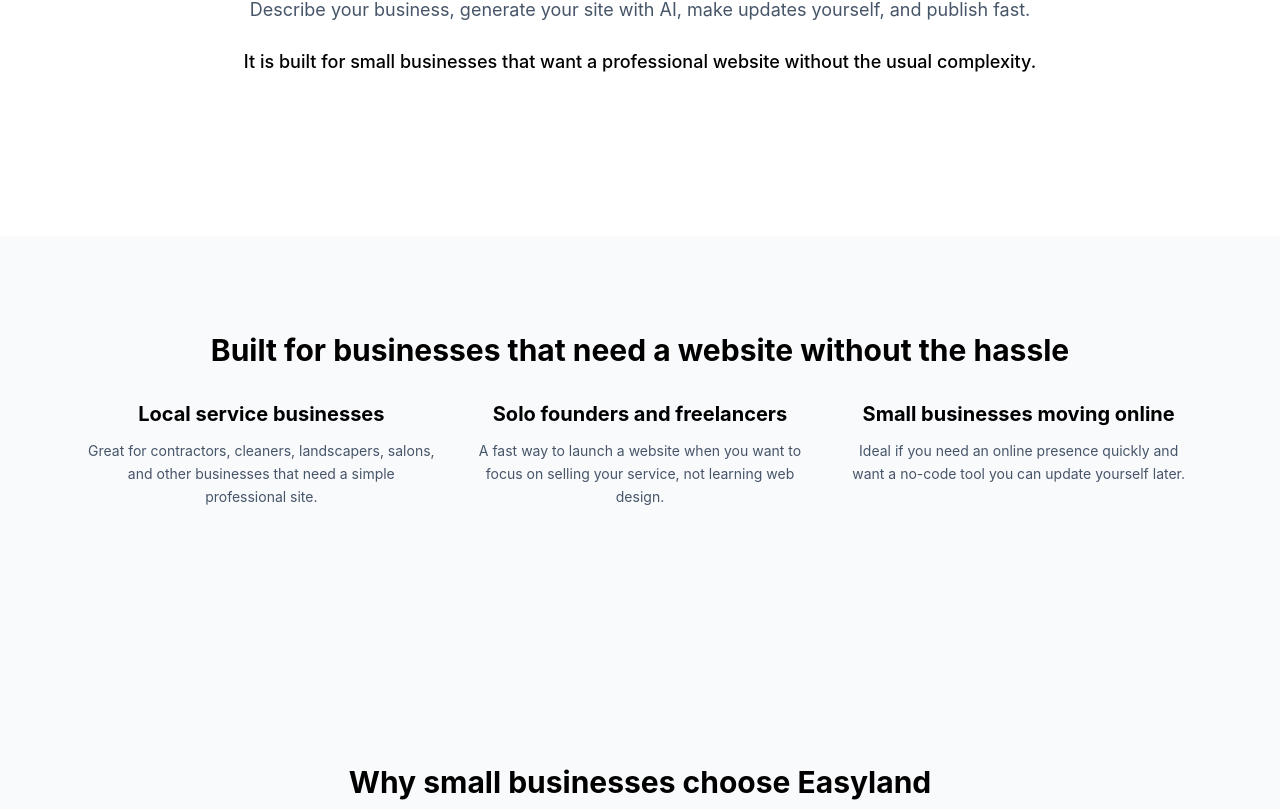
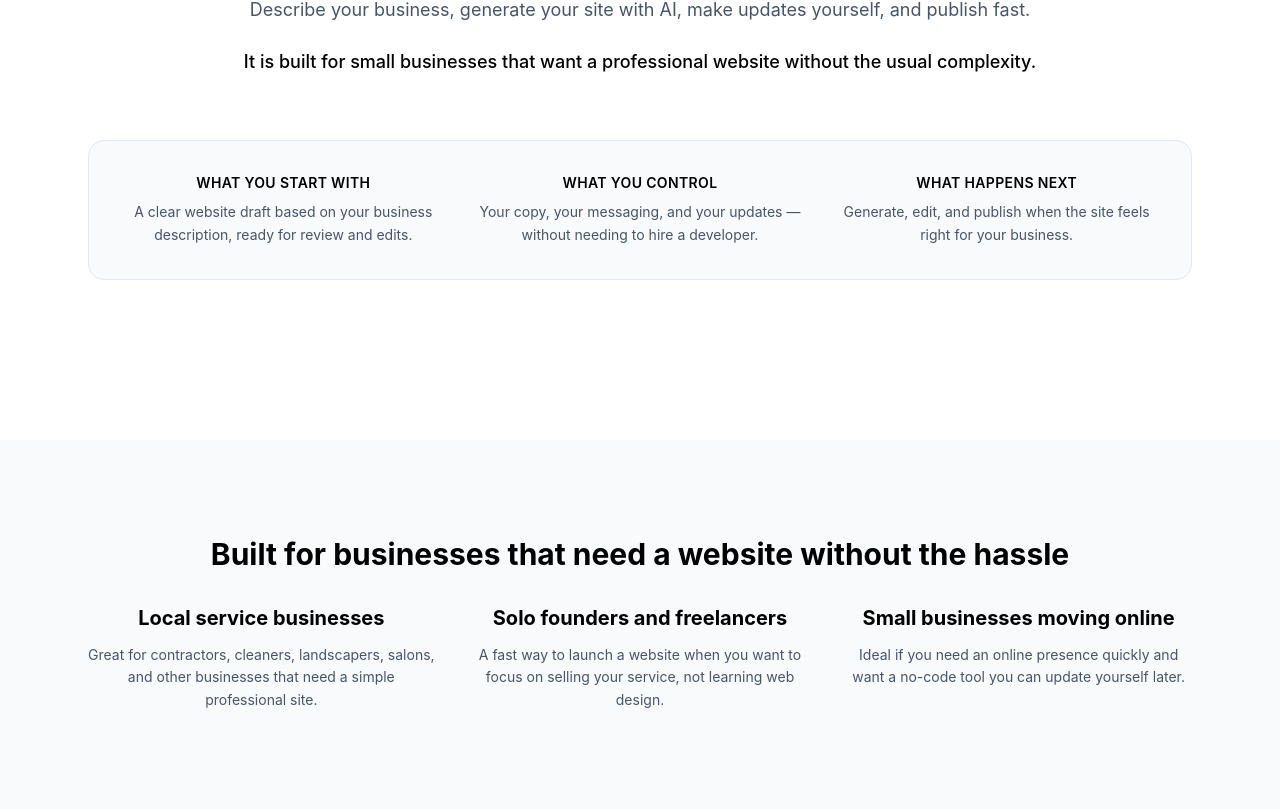
Before and after one commit to romanvieito/simpler-landing-generator, a Next.js app: page / in a window 1280 px wide. Shown: the part 1631-2440 px from the top of the page. Built offline with nearby package versions, Linux system fonts and the light colour scheme; no server answers.

Commit message:
Clarify expectations and credibility on landing

```diff
--- a/app/page.tsx
+++ b/app/page.tsx
@@ -1439,6 +1439,23 @@
                   </p>
                 </div>
               </div>
+
+              <div className="mt-14 md:mt-16 rounded-2xl border border-gray-200 bg-gray-50 p-6 md:p-8">
+                <div className="grid grid-cols-1 md:grid-cols-3 gap-8 text-left md:text-center">
+                  <div className="space-y-2">
+                    <p className="text-sm font-semibold text-black uppercase tracking-wide">What you start with</p>
+                    <p className="text-gray-600 leading-relaxed">A clear website draft based on your business description, ready for review and edits.</p>
+                  </div>
+                  <div className="space-y-2">
+                    <p className="text-sm font-semibold text-black uppercase tracking-wide">What you control</p>
+                    <p className="text-gray-600 leading-relaxed">Your copy, your messaging, and your updates — without needing to hire a developer.</p>
+                  </div>
+                  <div className="space-y-2">
+                    <p className="text-sm font-semibold text-black uppercase tracking-wide">What happens next</p>
+                    <p className="text-gray-600 leading-relaxed">Generate, edit, and publish when the site feels right for your business.</p>
+                  </div>
+                </div>
+              </div>
             </div>
           </section>
 
@@ -1613,6 +1630,13 @@
                     You describe your business, generate a website draft with AI, edit the content without coding, and publish when you are ready.
                   </p>
                 </div>
+
+                <div className="space-y-2">
+                  <h3 className="text-xl font-bold text-black">Is Easyland a full custom agency service?</h3>
+                  <p className="text-gray-600 leading-relaxed">
+                    No. Easyland is a simple AI website builder that helps you create and publish faster yourself. It is designed to reduce complexity, not turn into a long agency project.
+                  </p>
+                </div>
               </div>
             </div>
           </section>
@@ -1626,9 +1650,18 @@
               <p className="text-gray-600 text-lg md:text-xl mb-4 leading-relaxed">
                 Get a simple professional website without code, complicated setup, or waiting on an agency.
               </p>
-              <p className="text-gray-500 text-sm md:text-base mb-10 leading-relaxed">
+              <p className="text-gray-500 text-sm md:text-base mb-6 leading-relaxed">
                 Ideal for local businesses, solo founders, and service businesses that need to get online quickly.
               </p>
+              <div className="rounded-xl border border-gray-200 bg-gray-50 p-4 md:p-5 mb-8 text-left max-w-xl mx-auto">
+                <p className="text-sm font-semibold text-black mb-2">When you start, here is what to expect:</p>
+                <ul className="space-y-2 text-sm text-gray-600">
+                  <li>• Describe your business and audience</li>
+                  <li>• Get a website draft generated with AI</li>
+                  <li>• Edit the copy without coding</li>
+                  <li>• Publish when you are ready</li>
+                </ul>
+              </div>
               <SignInButton mode="modal">
                 <button
                   onClick={() => analytics.ctaClicked('Start Building Your Site', 'Final CTA')}
```
